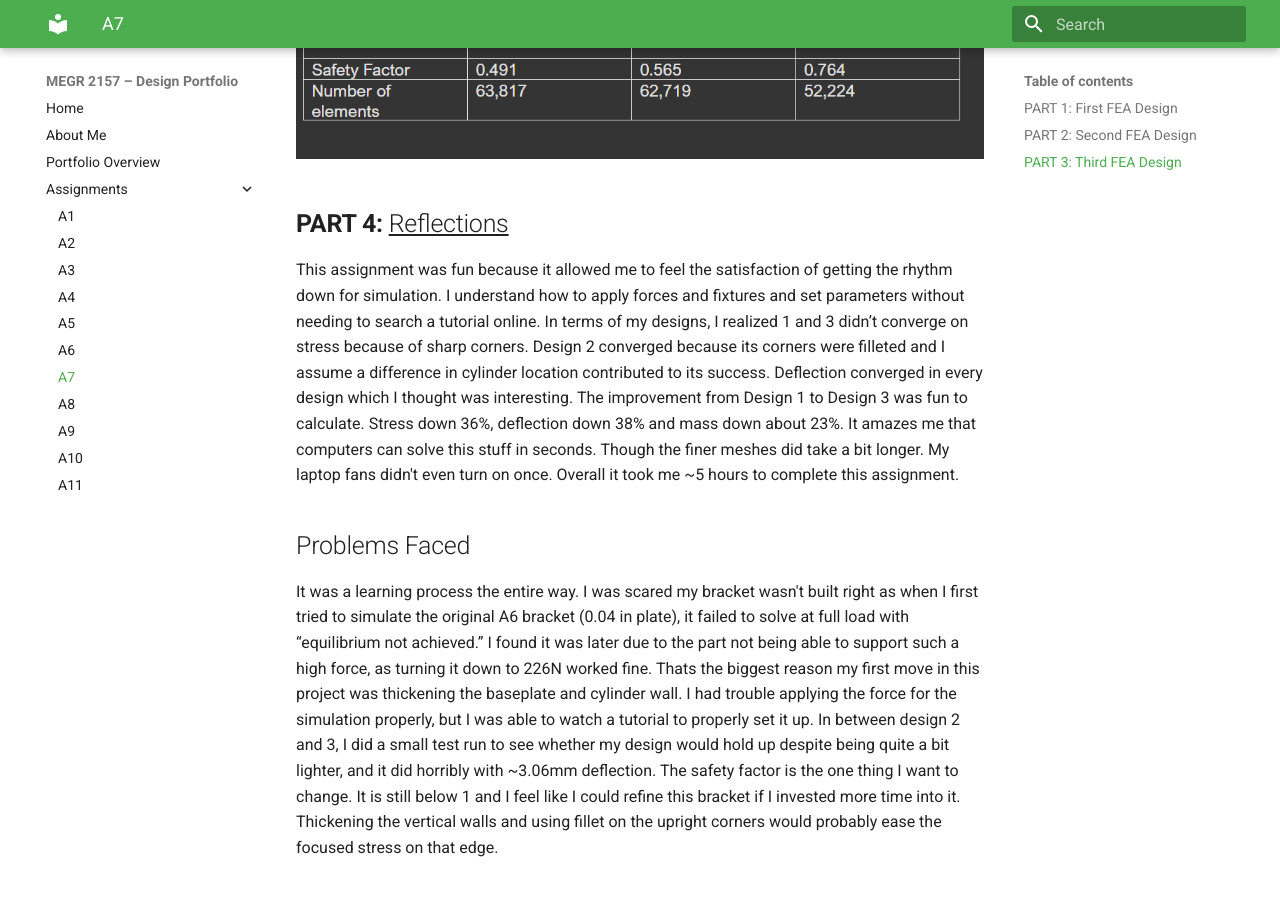
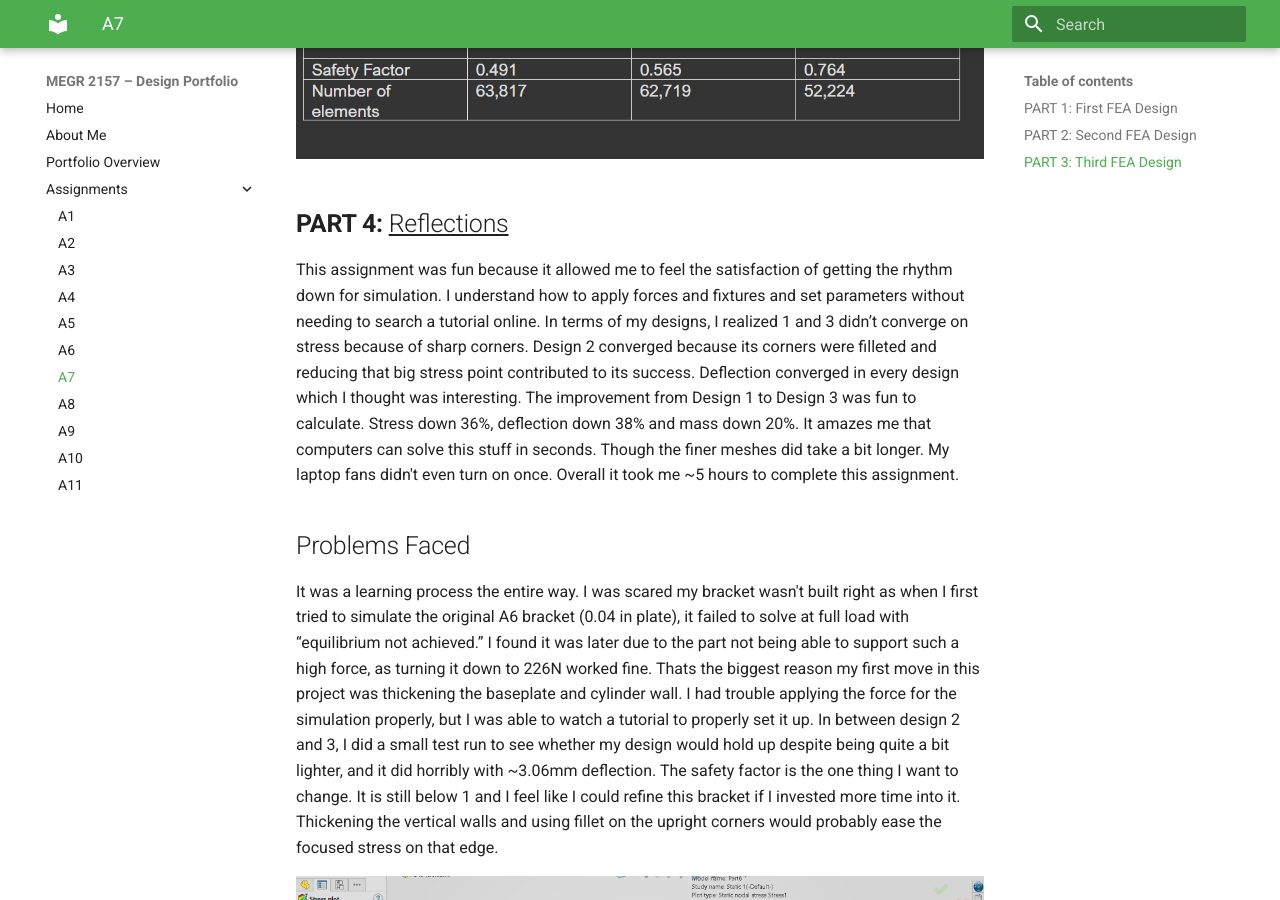
Before and after one commit to dadams78/design-projects-portfolio, an MkDocs documentation site: the page built from docs/assignments/A07/index.md, in a window 1280 px wide and 900 px high, scrolled down 7402 px. Built offline with MkDocs 1.6.1 and Material for MkDocs 9.7.7, drawn with Linux system fonts in a browser that asks for light colours; some of the changed text lies outside the part shown.

Commit message:
Update index.md

```diff
--- a/docs/assignments/A07/index.md
+++ b/docs/assignments/A07/index.md
@@ -127,12 +127,14 @@ HERE ARE THE PARAMETERS AND TABLE IF NEEDED:
 
 ## __PART 4:__ <u>Reflections</u>
 
-This assignment was fun because it allowed me to feel the satisfaction of getting the rhythm down for simulation. I understand how to apply forces and fixtures and set parameters without needing to search a tutorial online. In terms of my designs, I realized 1 and 3 didn’t converge on stress because of sharp corners. Design 2 converged because its corners were filleted and I assume a difference in cylinder location contributed to its success. Deflection converged in every design which I thought was interesting. The improvement from Design 1 to Design 3 was fun to calculate. Stress down 36%, deflection down 38% and mass down about 23%. It amazes me that computers can solve this stuff in seconds. Though the finer meshes did take a bit longer. My laptop fans didn't even turn on once. Overall it took me ~5 hours to complete this assignment.
+This assignment was fun because it allowed me to feel the satisfaction of getting the rhythm down for simulation. I understand how to apply forces and fixtures and set parameters without needing to search a tutorial online. In terms of my designs, I realized 1 and 3 didn’t converge on stress because of sharp corners. Design 2 converged because its corners were filleted and reducing that big stress point contributed to its success. Deflection converged in every design which I thought was interesting. The improvement from Design 1 to Design 3 was fun to calculate. Stress down 36%, deflection down 38% and mass down 20%. It amazes me that computers can solve this stuff in seconds. Though the finer meshes did take a bit longer. My laptop fans didn't even turn on once. Overall it took me ~5 hours to complete this assignment.
 
 
 ## Problems Faced
 
 It was a learning process the entire way. I was scared my bracket wasn't built right as when I first tried to simulate the original A6 bracket (0.04 in plate), it failed to solve at full load with “equilibrium not achieved.” I found it was later due to the part not being able to support such a high force, as turning it down to 226N worked fine. Thats the biggest reason my first move in this project was thickening the baseplate and cylinder wall. I had trouble applying the force for the simulation properly, but I was able to watch a tutorial to properly set it up. In between design 2 and 3, I did a small test run to see whether my design would hold up despite being quite a bit lighter, and it did horribly with ~3.06mm deflection. The safety factor is the one thing I want to change. It is still below 1 and I feel like I could refine this bracket if I invested more time into it. Thickening the vertical walls and using fillet on the upright corners would probably ease the focused stress on that edge.
+
+![Table](stressorpoint2.png)
 
 
 ## FILES
```
Also changed, not shown: other parts of docs/assignments/A07/index.md (+2 -2 lines).
